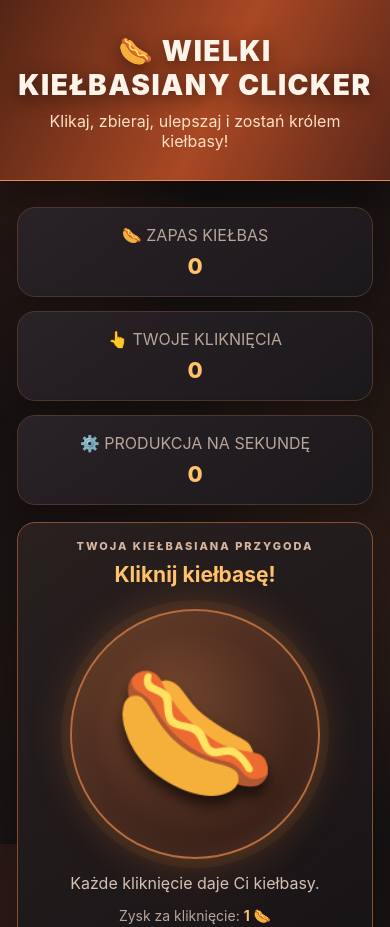
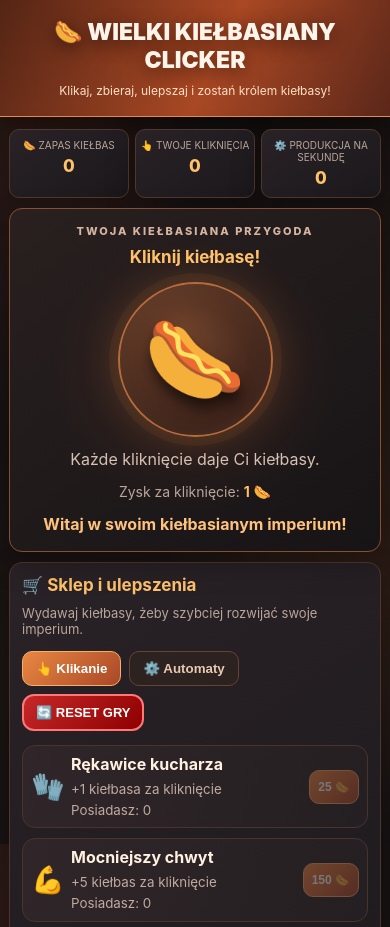
Before and after one commit to Krys-del/wielki-kielbasiany-kliker, a plain HTML site: page index.html in a window 390 px wide. Shown: the top 927 px of the page. Drawn offline with Linux system fonts and the light colour scheme.

Commit message:
Update index.html

```diff
--- a/index.html
+++ b/index.html
@@ -2,7 +2,7 @@
 <html lang="pl">
 <head>
 <meta charset="UTF-8">
-<meta name="viewport" content="width=device-width, initial-scale=1.0">
+<meta name="viewport" content="width=device-width, initial-scale=1.0, viewport-fit=cover">
 <title>Wielki Kiełbasiany Clicker</title>
 <style>
 :root{
@@ -268,6 +268,91 @@ footer{text-align:center;color:#89776e;padding:10px 15px 30px;font-size:12px}
 .reset-button:hover {
     transform: scale(1.06);
     box-shadow: 0 0 15px #ff3333;
+}
+  /* Wygodna obsługa dotykowa */
+button {
+  touch-action: manipulation;
+  -webkit-tap-highlight-color: transparent;
+}
+
+/* Wersja na iPhone */
+@media (max-width: 600px) {
+  header {
+    padding: 18px 10px;
+  }
+
+  .logo {
+    font-size: 23px;
+    letter-spacing: 0;
+  }
+
+  header p {
+    font-size: 12px;
+  }
+
+  main {
+    margin: 12px auto;
+    padding: 0 9px 20px;
+  }
+
+  .stats {
+    grid-template-columns: repeat(3, minmax(0, 1fr));
+    gap: 6px;
+    margin-bottom: 10px;
+  }
+
+  .stat {
+    padding: 9px 3px;
+    font-size: 10px;
+    border-radius: 10px;
+  }
+
+  .stat .number {
+    font-size: 17px;
+    margin-top: 5px;
+  }
+
+  .layout {
+    grid-template-columns: 1fr;
+    gap: 10px;
+  }
+
+  .card {
+    padding: 12px;
+    border-radius: 13px;
+  }
+
+  .clicker {
+    min-height: auto;
+    padding: 15px 10px;
+  }
+
+  .big-button {
+    width: 155px;
+    height: 155px;
+    margin: 12px auto;
+  }
+
+  .big-button span {
+    font-size: 82px;
+  }
+
+  h2 {
+    font-size: 17px;
+  }
+
+  .grill-scene {
+    height: 175px;
+  }
+
+  .shop-item {
+    padding: 8px;
+  }
+
+  .reset-button {
+    padding: 9px 12px;
+    font-size: 13px;
+  }
 }
 </style>
 </head>
```
